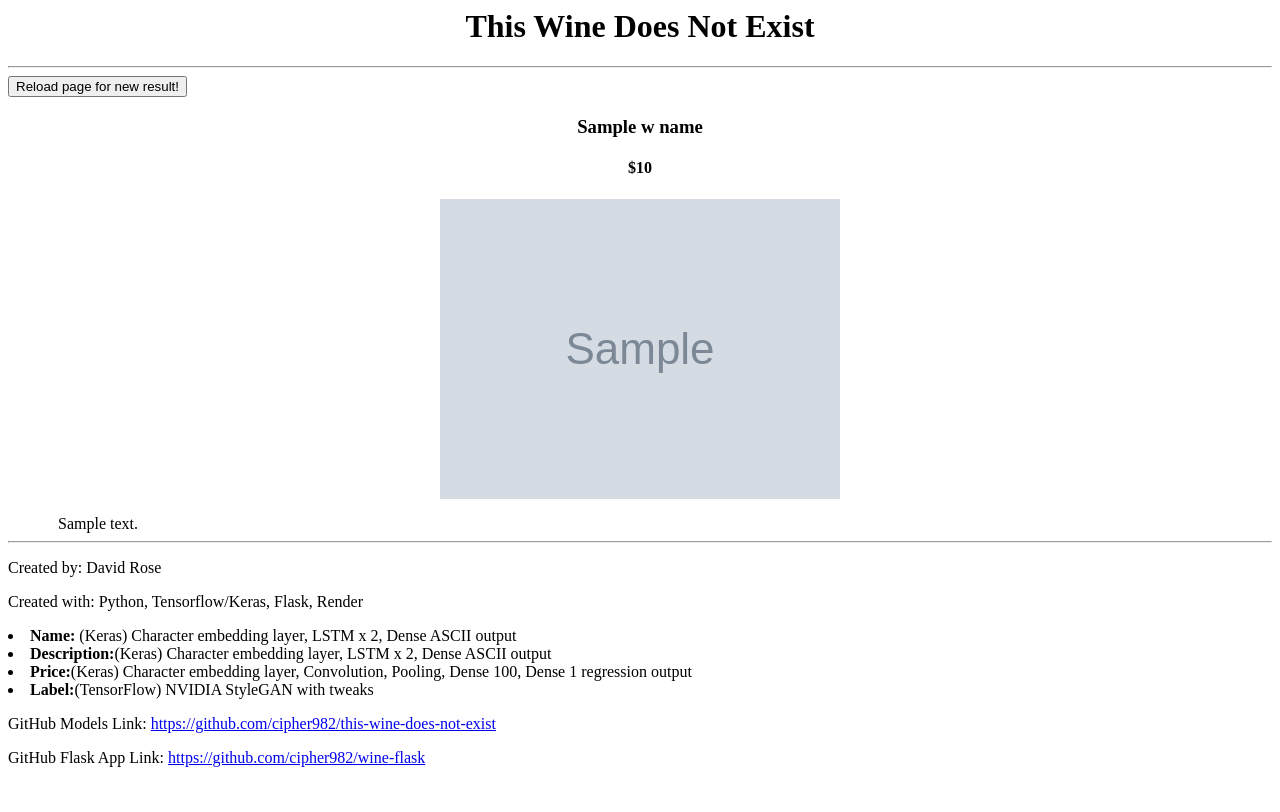
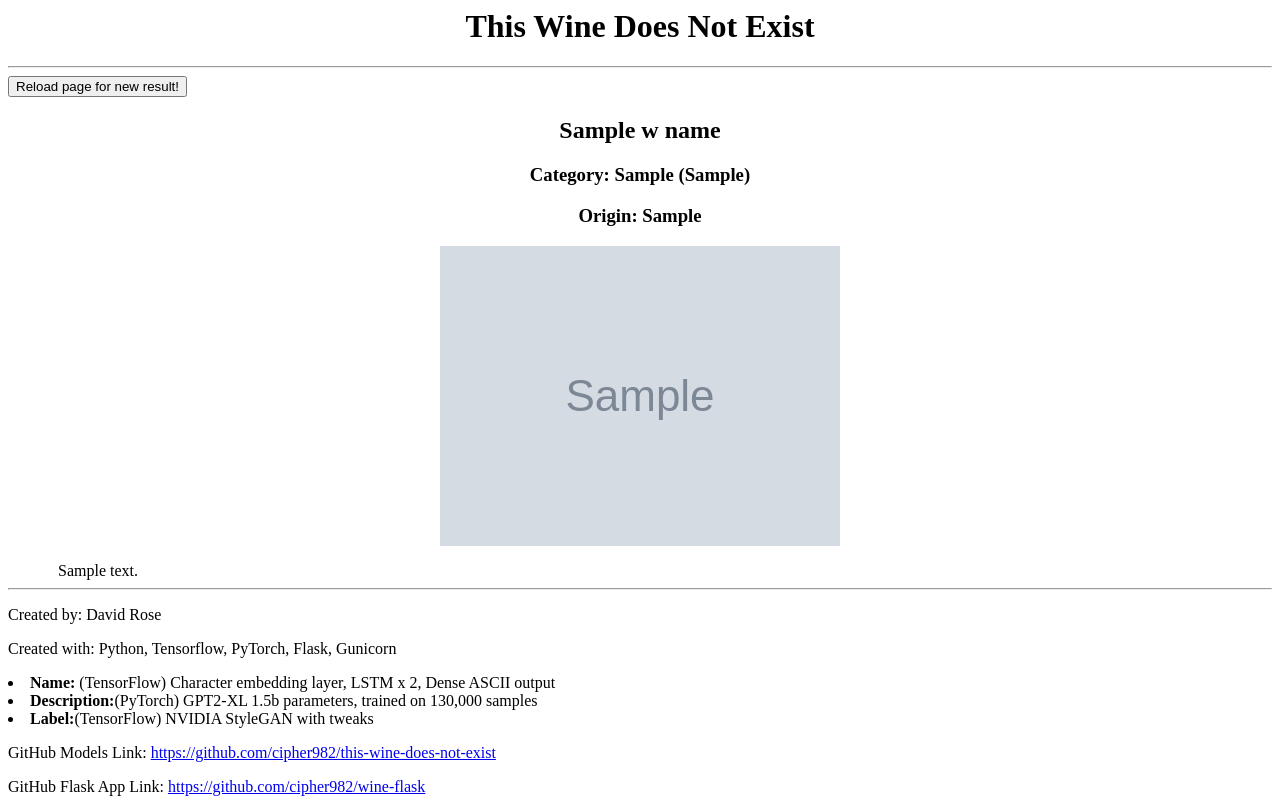
Before and after one commit to cipher982/wine-flask, a Flask app: template templates/index.html in a window 1280 px wide. Before the commit the page ends 767 px from the top, so only its background shows below. Run offline with Flask 2, Linux system fonts and the light colour scheme; the template is opened without the code that fills it: most values are stand-ins (such as "Sample title", 1, 10 or a date in 2020); grey boxes marked "Sample" are stand-in pictures.

Commit message:
ready for new release of descriptions

```diff
--- a/app.py
+++ b/app.py
@@ -1,44 +1,55 @@
 import logging
-from os import listdir, path
+from os import listdir
+from pathlib import Path
 import random
-
-import pickle5 as pickle
+import sys
 
 from flask import Flask, render_template
 import pandas as pd
+#import pickle5 as pickle
+
+# Initialize logger
+logging.basicConfig(stream=sys.stdout, level=logging.INFO)
+LOG = logging.getLogger(__name__)
 
 # Initialize Flask app
 app = Flask(__name__)
 
 # Set paths
-dataset_dir = "./static/"
+dataset_dir = "https://storage.googleapis.com/wine-flask/descriptions/"
 image_dir = "https://storage.googleapis.com/wine-flask/labels_on_bottle/"
+
 
 @app.route('/')
 @app.route('/wine')
 def main():
-	logging.info("Starting request in main()")
-	dataset_path = path.join(dataset_dir, "fake_name_desc_price.pkl")
-	with open(dataset_path,  "rb") as f:
-		dataset = pickle.load(f)
-	wine_ix = random.randint(0,len(dataset))
-	wine_name = dataset.iloc[wine_ix,:]['name']
-	wine_description = dataset.iloc[wine_ix,:]['description']
-	wine_price = dataset.iloc[wine_ix,:]['price']
+    LOG.info("Starting request in main()")
+    dataset_path = dataset_dir + "cleaned_gpt_descriptions_835.csv"
+    dataset = pd.read_csv(dataset_path)
+    wine_ix = random.randint(0, len(dataset))
+    wine_name = dataset.iloc[wine_ix, :]['name']
+    wine_category_1 = dataset.iloc[wine_ix, :]['category_1']
+    wine_category_2 = dataset.iloc[wine_ix, :]['category_2']
+    wine_origin = dataset.iloc[wine_ix, :]['origin']
+    wine_description = dataset.iloc[wine_ix, :]['description']
+    #wine_price = dataset.iloc[wine_ix, :]['price']
 
-	# Sample a random wine bottle
-	random_ix = random.sample(range(0,622), k=1)[0]
-	random_filename = f"wine_bottle_{random_ix:05d}.png"
-	logging.info(f"Sampled random wine {random_filename}")
+    # Sample a random wine bottle
+    random_ix = random.sample(range(0, 622), k=1)[0]
+    random_filename = f"wine_bottle_{random_ix:05d}.png"
+    LOG.info(f"Sampled random wine {random_filename}")
 
-	# Combine with full path
-	image_path = path.join(image_dir, random_filename)
-	logging.info(f"Returning image path {image_path}")
+    # Combine with full path
+    image_path = Path(image_dir, random_filename)
+    LOG.info(f"Returning image path {image_path}")
 
-	return render_template(
-		'index.html',
-		w_name = wine_name,
-        w_description = wine_description,
-		w_price = wine_price,
-		w_image = image_path
-	)
+    return render_template(
+        'index.html',
+        w_name=wine_name,
+        w_category_1 = wine_category_1,
+        w_category_2 = wine_category_2,
+        w_origin = wine_origin,
+        w_description=wine_description,
+        #w_price=wine_price,
+        w_image=image_path
+    )
--- a/requirements.txt
+++ b/requirements.txt
@@ -6,6 +6,7 @@
 #
 
 -i https://pypi.org/simple
+autopep8==1.5.6
 click==7.1.2; python_version >= '2.7' and python_version not in '3.0, 3.1, 3.2, 3.3, 3.4'
 flask==1.1.2
 gunicorn==20.1.0
@@ -15,7 +16,9 @@ markupsafe==1.1.1; python_version >= '2.7' and python_version not in '3.0, 3.1,
 numpy==1.20.2; python_version >= '3.7'
 pandas==1.2.3
 pickle5==0.0.11
+pycodestyle==2.7.0; python_version >= '2.7' and python_version not in '3.0, 3.1, 3.2, 3.3'
 python-dateutil==2.8.1; python_version >= '2.7' and python_version not in '3.0, 3.1, 3.2, 3.3'
 pytz==2021.1
 six==1.15.0; python_version >= '2.7' and python_version not in '3.0, 3.1, 3.2, 3.3'
+toml==0.10.2; python_version >= '2.6' and python_version not in '3.0, 3.1, 3.2, 3.3'
 werkzeug==1.0.1; python_version >= '2.7' and python_version not in '3.0, 3.1, 3.2, 3.3, 3.4'
--- a/templates/index.html
+++ b/templates/index.html
@@ -16,8 +16,11 @@
       location.reload();
       }
     </script>
-    <h3 align="center"> {{ w_name }}</h3>
-    <h4 align="center"> ${{ w_price }}</h4>
+    <h2 align="center"> {{ w_name }}</h3>
+    <!-- <h4 align="center"> ${{ w_price }}</h4> -->
+    <h3 align="center"> <b>Category:</b> {{ w_category_2 }} ({{ w_category_1 }})</h4>
+    <h3 align="center"> <b>Origin:</b> {{ w_origin }}</h4>
+
 
   <p style="text-align:center;"><img src="{{ w_image }}" alt="Fake Bottle"></p>
 
@@ -28,11 +31,11 @@
   </body>
   <footer>
     <p>Created by: David Rose</p>
-    <p>Created with: Python, Tensorflow/Keras, Flask, Render</p>
+    <p>Created with: Python, Tensorflow, PyTorch, Flask, Gunicorn</p>
     <p>
-      <li><b>Name:</b> (Keras) Character embedding layer, LSTM x 2, Dense ASCII output</li>
-      <li><b>Description:</b>(Keras) Character embedding layer, LSTM x 2, Dense ASCII output</li>
-      <li><b>Price:</b>(Keras) Character embedding layer, Convolution, Pooling, Dense 100, Dense 1 regression output</li>
+      <li><b>Name:</b> (TensorFlow) Character embedding layer, LSTM x 2, Dense ASCII output</li>
+      <li><b>Description:</b>(PyTorch) GPT2-XL 1.5b parameters, trained on 130,000 samples</li>
+      <!-- <li><b>Price:</b>(Keras) Character embedding layer, Convolution, Pooling, Dense 100, Dense 1 regression output</li> -->
       <li><b>Label:</b>(TensorFlow) NVIDIA StyleGAN with tweaks</li>
     </p>
     <p>GitHub Models Link: <a href="https://github.com/cipher982/this-wine-does-not-exist">
```
Also changed, not shown: 2 other files.
